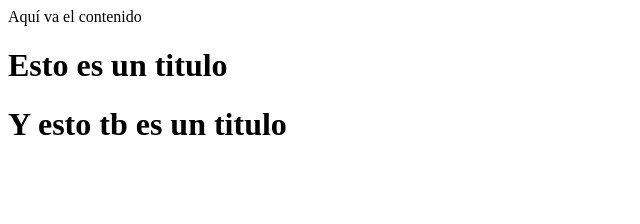
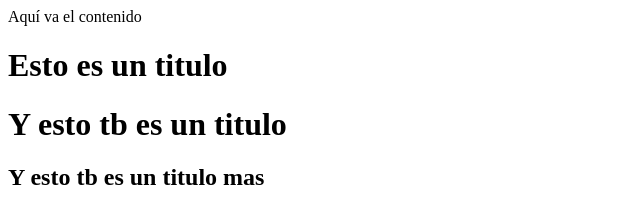
Before and after one commit to javivizf/pruebaLab, a plain HTML site: page index.html in a window 1280 px wide. Shown: the whole page, without its empty margins (0-640 px from the left). Drawn offline with Linux system fonts and the light colour scheme.

Commit message:
agrego mas modificaciones

```diff
--- a/index.html
+++ b/index.html
@@ -6,5 +6,6 @@
 	Aquí va el contenido
 	<h1>Esto es un titulo</h1>
 	<h1>Y esto tb es un titulo</h1>
+	<h2>Y esto tb es un titulo mas</h2>
 	</body>
 </html>
```
